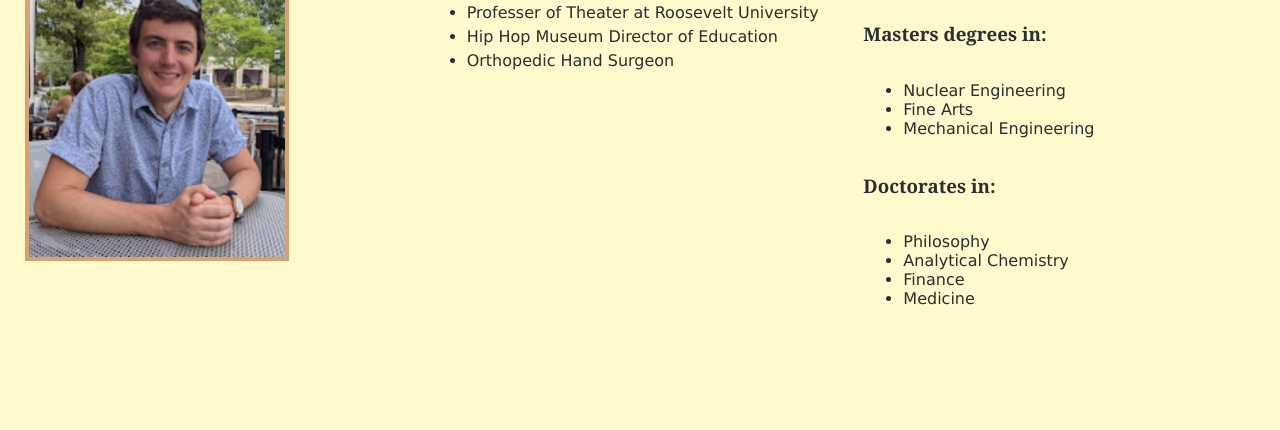
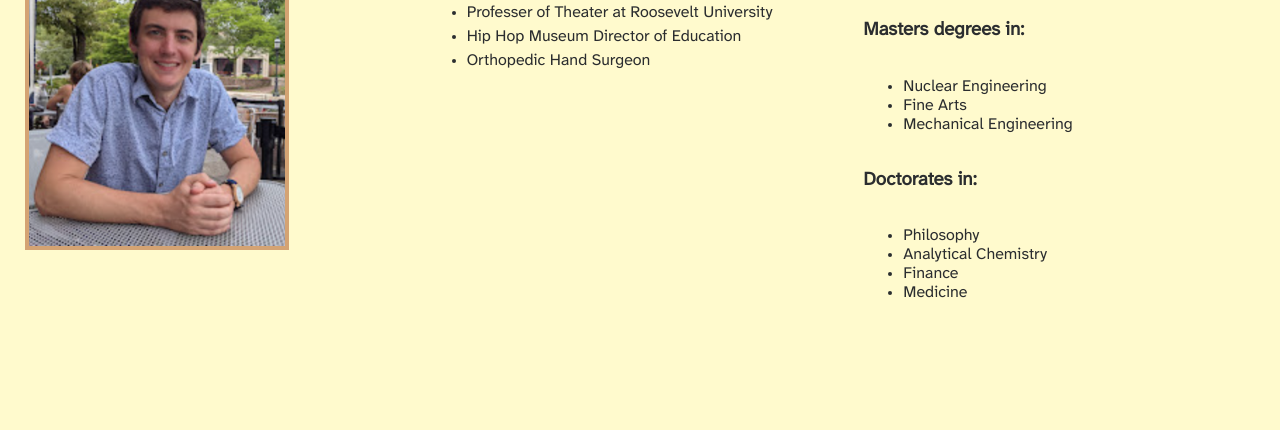
Before and after one commit to DetectiveOsprey/DetectiveOsprey.github.io, a plain HTML site: page chris.html in a window 1280 px wide. Shown: the part 370-800 px from the top of the page. Drawn offline with Linux system fonts and the light colour scheme.

Commit message:
tried to fix font

```diff
--- a/chris.html
+++ b/chris.html
@@ -4,10 +4,18 @@
     <title>Christopher Jones - Resume</title>
     <script src="validate.js"></script>
     <style>
+
+        @font-face {
+            font-family: 'Atkinson_Hyperlegible_Next';
+            src: url('fonts/atkinson-hyperlegible-next.ttf') format('truetype');
+            font-weight: normal;
+            font-style: normal;
+        }
+
         html, body {
             margin: 0;
             padding: 0;
-            font-family: "Verdana", sans-serif;
+            font-family: "Atkinson_Hyperlegible_Next", sans-serif;
         }
 
         body {
@@ -16,7 +24,8 @@
         }
 
         h1, h2, h3, h4, h5, h6 {
-            font-family: "Georgia", serif;
+            font-family: "Atkinson_Hyperlegible_Next", serif;
+            font-weight: 800;
         }
 
         .grid {
```
